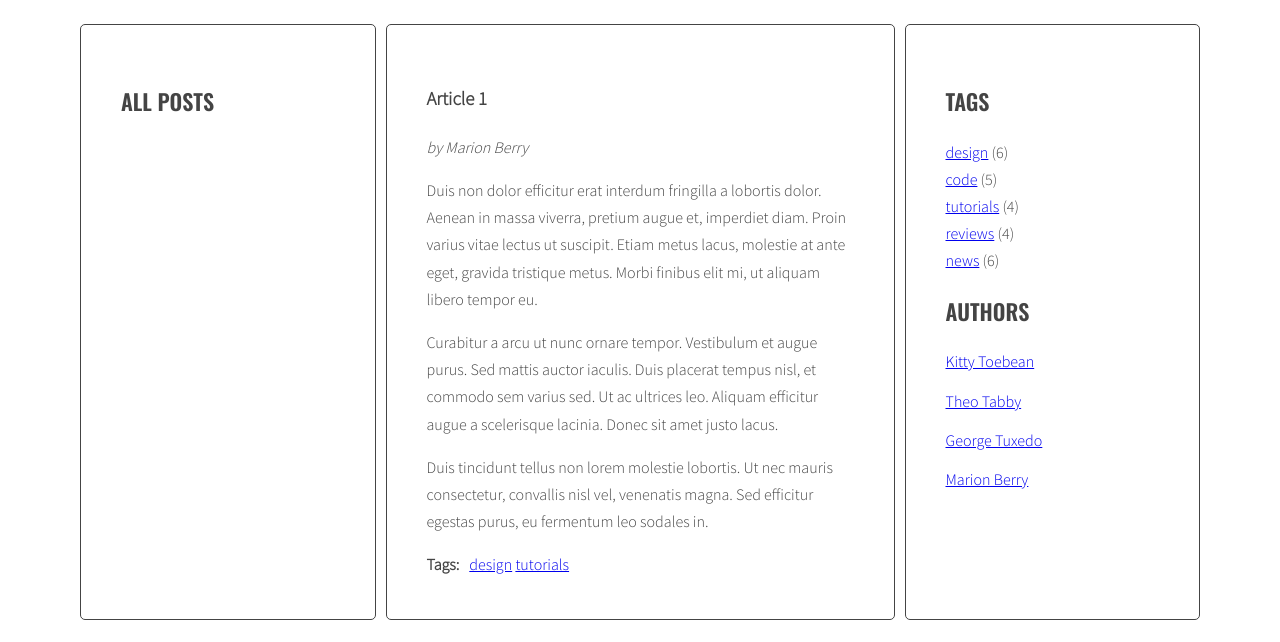
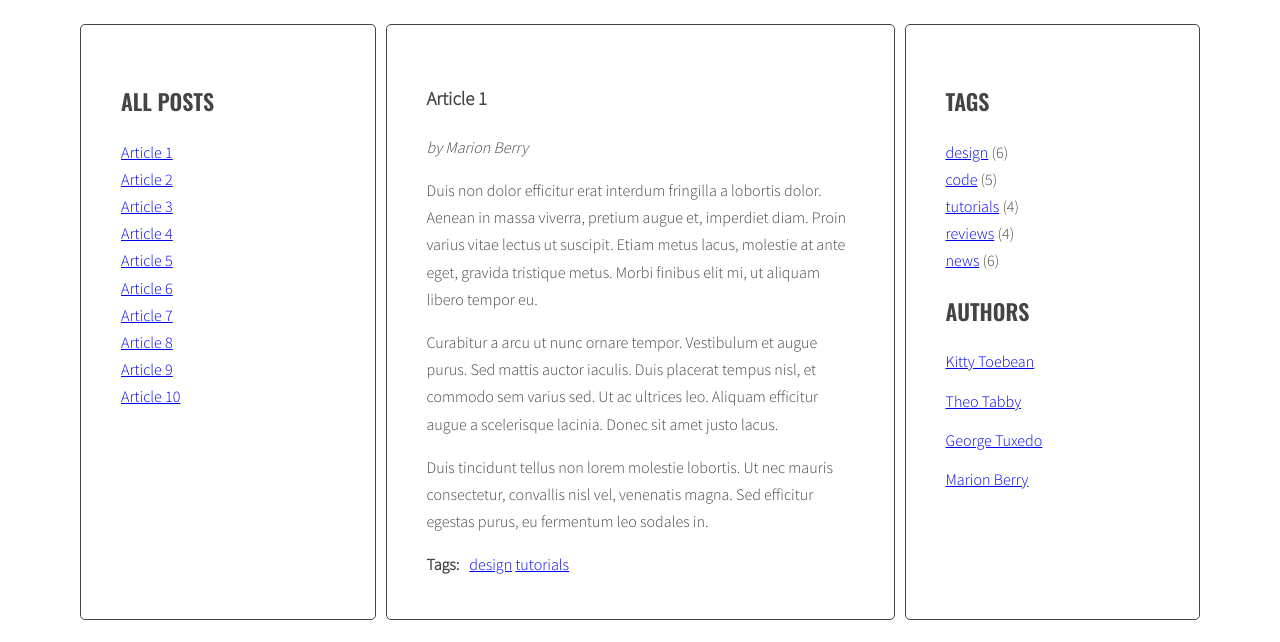
Before and after one commit to klaudiastanczyk/javascript-blog, a website: page index.html in a window 1280 px wide. Shown: the part 158-800 px from the top of the page. Drawn offline with nearby package versions, Linux system fonts and the light colour scheme.

Commit message:
finish blog

```diff
--- a/js/script.js
+++ b/js/script.js
@@ -60,6 +60,9 @@ function generateTitleLinks(){
 
   const titleList = document.querySelector(optTitleListSelector);
   titleList.innerHTML = '';
+  console.log('title list -defakto', titleList)
+  console.log('optTitleSelector', optTitleListSelector
+  )
 
   /* for each article */
 
@@ -71,27 +74,28 @@ function generateTitleLinks(){
 
     /* get the article id */
 
-    const articleID = document.getAttribute('id');
+    const articleId = article.getAttribute('id');
+    console.log('articleId: ', articleId);
 
     /* find the title element */
 
-    /*const titleElement = document.querySelector(optTitleListSelector);*/
-
     /* get the title from the title element */
 
-    const articleTitle = article.querySelector(optTitleListSelector).innerHTML;
+    const articleTitle = article.querySelector(optTitleSelector).innerHTML;
+    console.log('articleTitle:', articleTitle);
 
     /* create HTML of the link */
 
     const linkHTML = '<li><a href="#' + articleId + '"><span>' + articleTitle + '</span></a></li>';
+    console.log('bla bla', linkHTML);
 
     /* insert link into titleList */
 
-    titleList.innerHTML = titleList.innerHTML + linkHTML;
+    titleList.insertAdjacentHTML('beforeend', linkHTML);
 
   }
 
-  titleList.innerHTML = html;
+
 }
 
 generateTitleLinks();
```
Also changed, not shown: index.html (+0 -10 lines).
